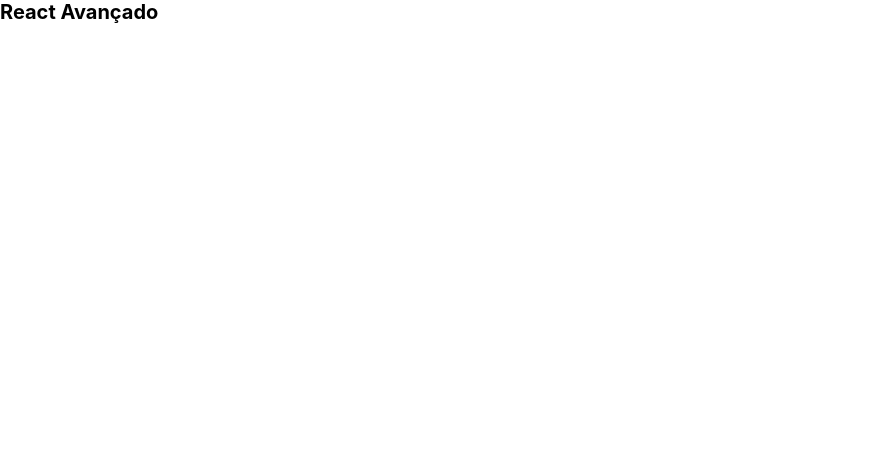
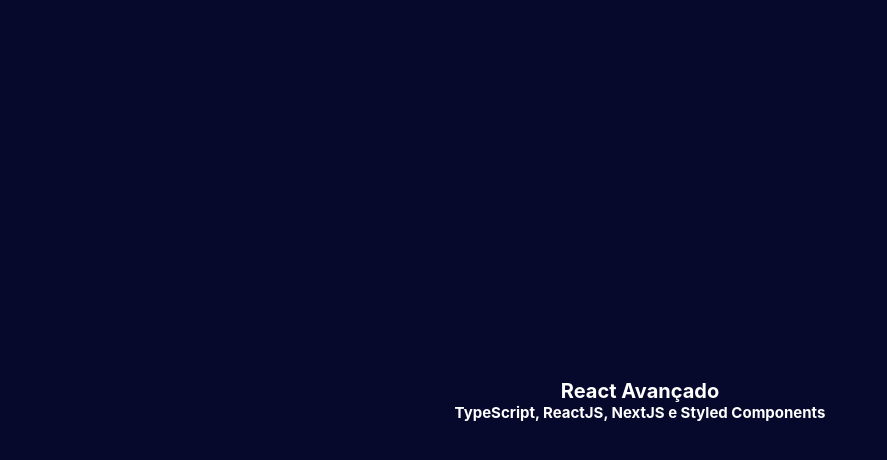
Before and after one commit to felipeomachado/web-ecommerce, a Next.js app: page / in a window 1280 px wide. Shown: the top 460 px of the page, without its empty margins (0-887 px from the left). Built offline with nearby package versions, Linux system fonts and the light colour scheme.

Commit message:
first styled-component created

```diff
--- a/src/components/Main/index.tsx
+++ b/src/components/Main/index.tsx
@@ -1,7 +1,12 @@
+import * as S from './styles'
+
 const Main = () => (
-  <main>
-    <h1>React Avançado</h1>
-  </main>
+  <S.Wrapper>
+    <S.Title>React Avançado</S.Title>
+    <S.Description>
+      TypeScript, ReactJS, NextJS e Styled Components
+    </S.Description>
+  </S.Wrapper>
 )
 
 export default Main
--- /dev/null
+++ b/src/components/Main/styles.ts
@@ -0,0 +1,22 @@
+import styled from 'styled-components'
+
+export const Wrapper = styled.main`
+  background-color: #06092b;
+  color: #fff;
+  width: 100%;
+  height: 100%;
+  padding: 3rem;
+  text-align: center;
+  display: flex;
+  flex-direction: column;
+  align-items: center;
+  justify-content: center;
+`
+
+export const Logo = styled.img``
+
+export const Title = styled.h1``
+
+export const Description = styled.h2``
+
+export const Illustration = styled.img``
```
